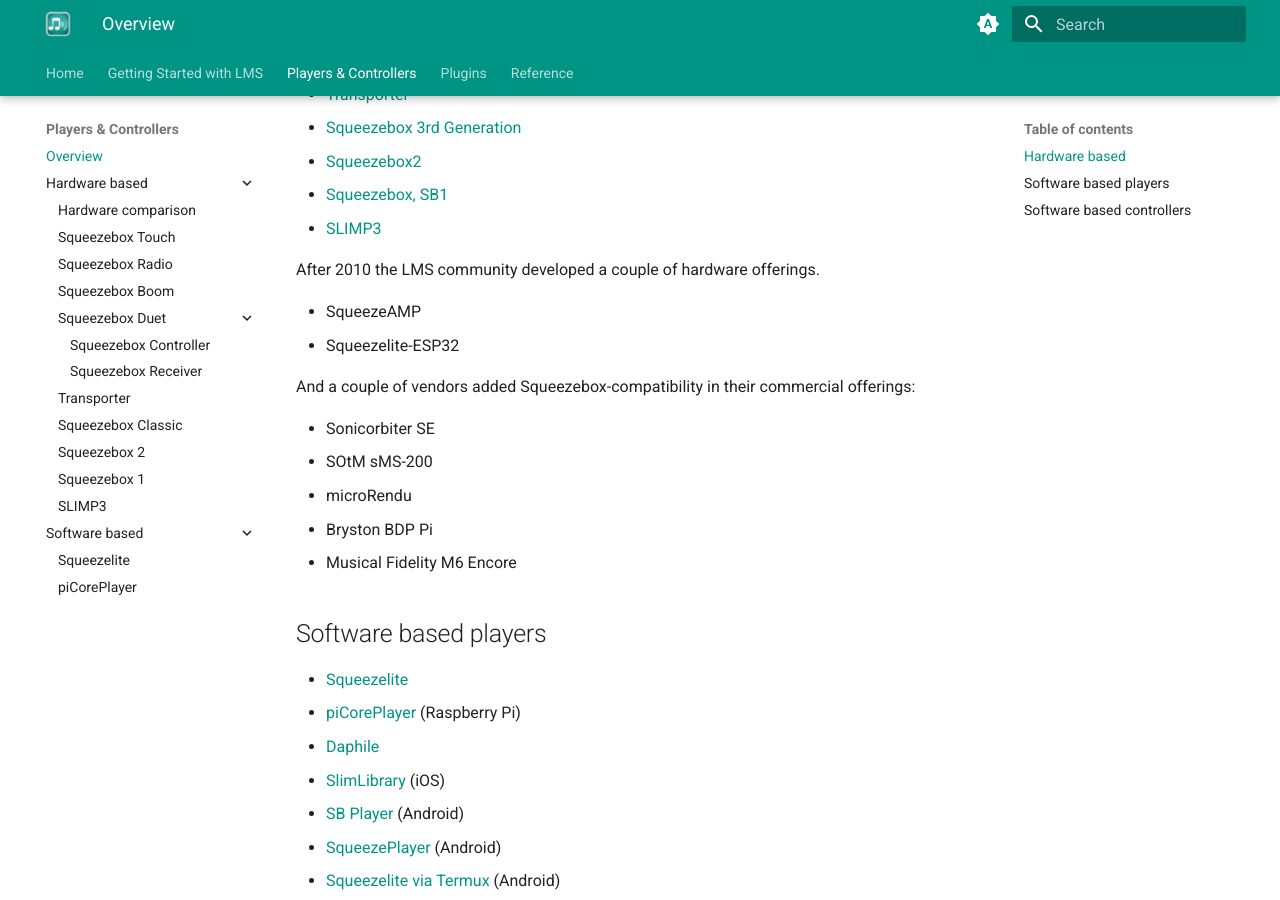
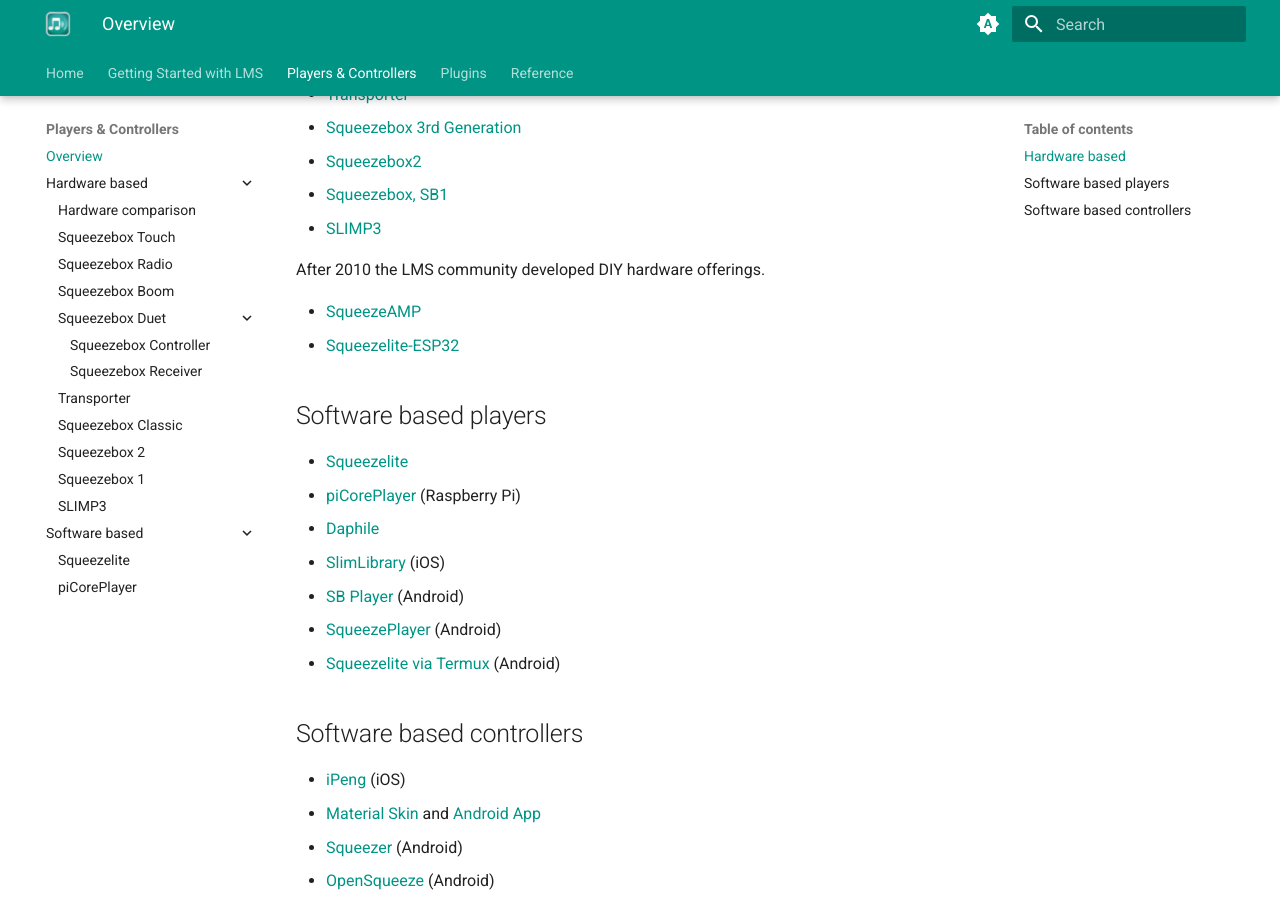
Before and after one commit to LMS-Community/lms-community.github.io, an MkDocs documentation site: the page built from docs/players-and-controllers/index.md, in a window 1280 px wide and 900 px high, scrolled down 709 px. Built offline with MkDocs 1.6.1 and Material for MkDocs 9.7.7, drawn with Linux system fonts in a browser that asks for light colours.

Commit message:
Remove commercials offerings and add links for SqueezeAMP

```diff
--- a/docs/players-and-controllers/index.md
+++ b/docs/players-and-controllers/index.md
@@ -22,18 +22,10 @@
 - [Squeezebox, SB1](squeezebox1.md)
 - [SLIMP3](SLIMP3.md)
 
-After 2010 the LMS community developed a couple of hardware offerings.
+After 2010 the LMS community developed DIY hardware offerings.
 
-- SqueezeAMP
-- Squeezelite-ESP32
-
-And a couple of vendors added Squeezebox-compatibility in their commercial offerings:
-
-- Sonicorbiter SE
-- SOtM sMS-200
-- microRendu
-- Bryston BDP Pi
-- Musical Fidelity M6 Encore
+- [SqueezeAMP](https://github.com/philippe44/SqueezeAMP)
+- [Squeezelite-ESP32](https://github.com/sle118/squeezelite-esp32)
 
 ## Software based players
 
```
